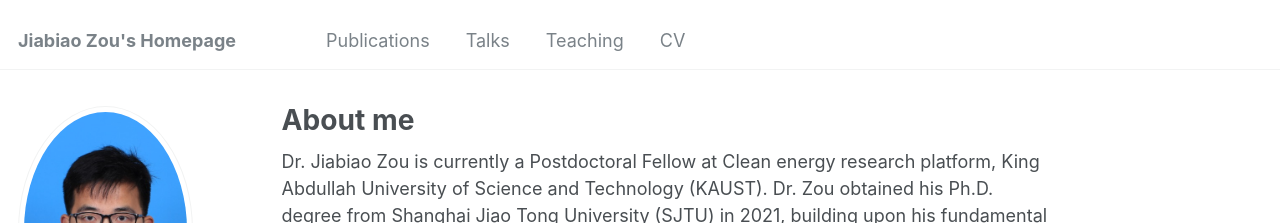
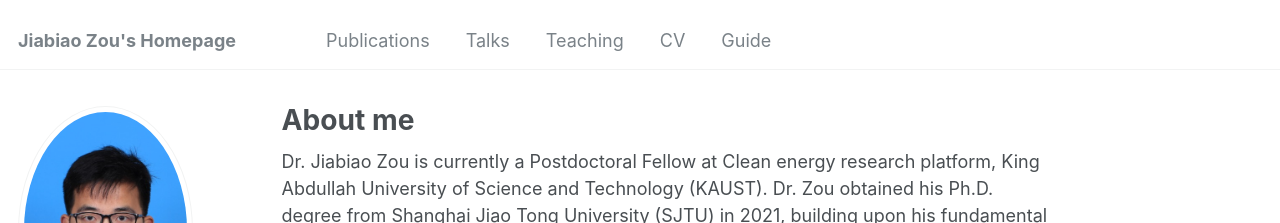
Before and after one commit to zouj-0124/zouj0124, a Jekyll site: the page built from _pages/about.md, in a window 1280 px wide. Shown: the top 223 px of the page. Built offline with Jekyll 4.4.1, drawn with Linux system fonts in a browser that asks for light colours; some web fonts are replaced.

Commit message:
Update navigation.yml

```diff
--- a/_data/navigation.yml
+++ b/_data/navigation.yml
@@ -16,3 +16,6 @@ main:
 
   - title: "CV"
     url: /cv/
+
+  - title: "Guide"
+    url: /markdown/
```
